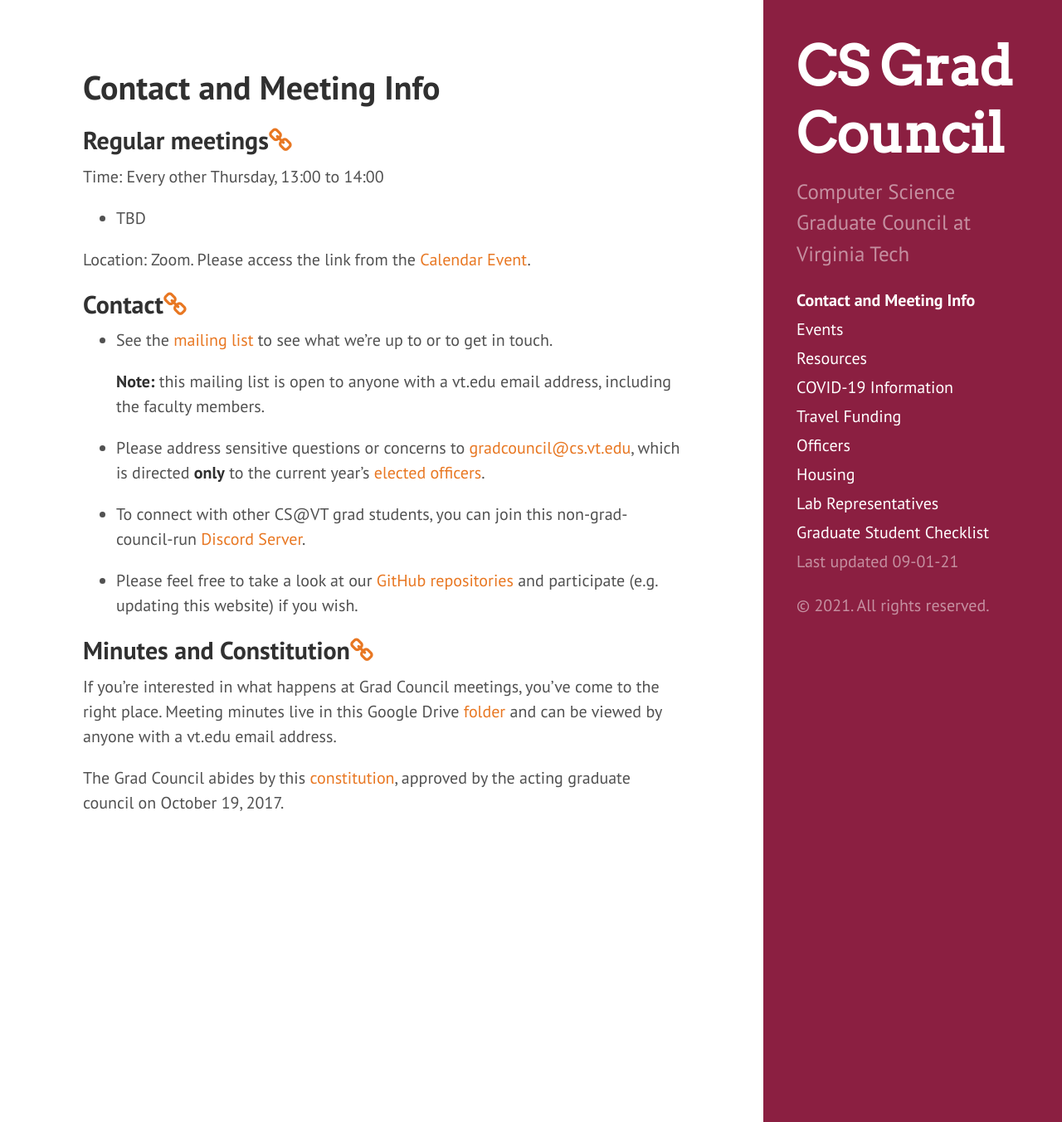
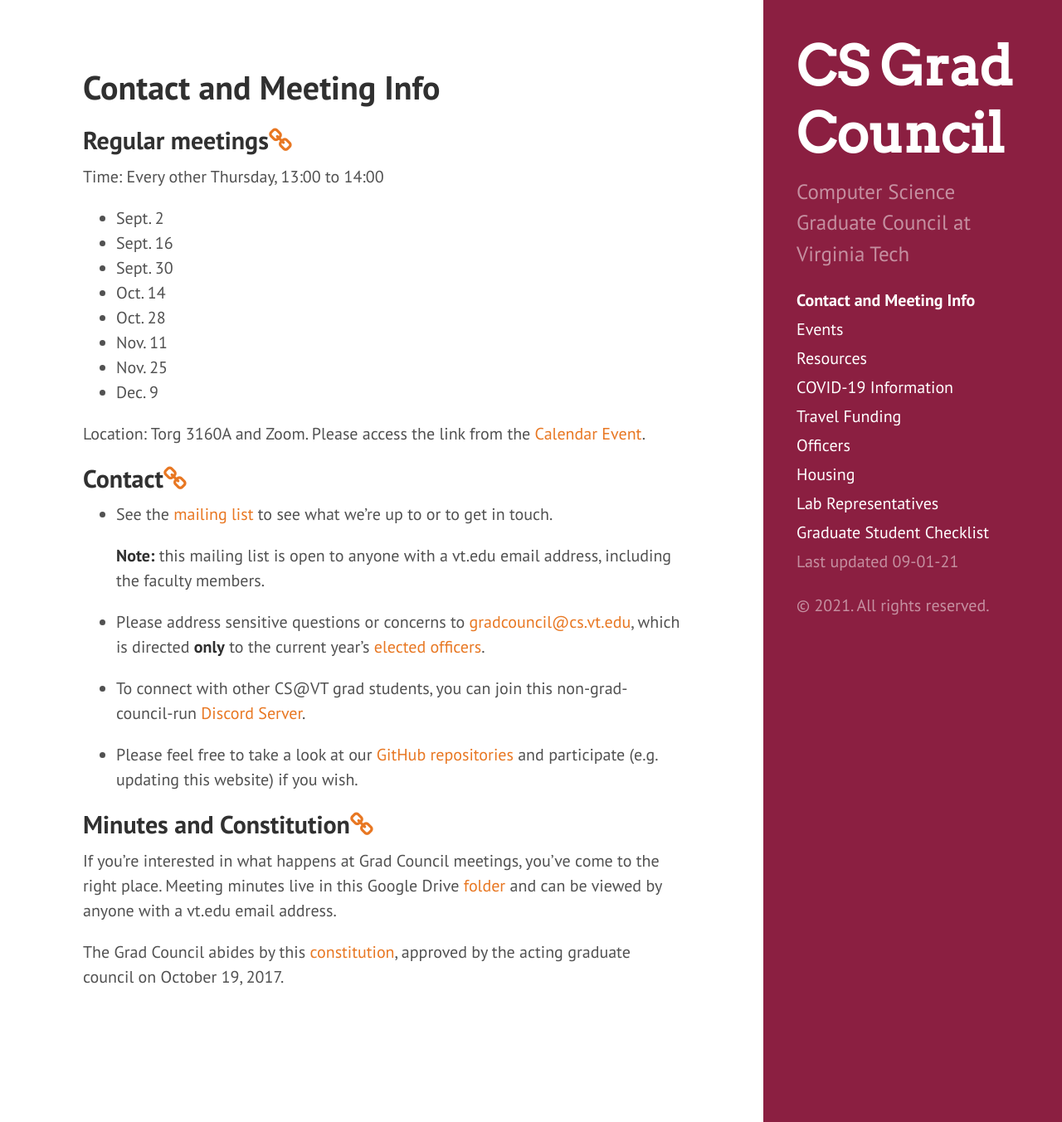
Before and after one commit to CSGraduateCouncil-VirginiaTech/csgc-website, a Jekyll site: the page built from meetings.md, in a window 1280 px wide and 1353 px high. Shown: the whole window at 83% size. Built offline with Jekyll 4.4.1, drawn with Linux system fonts in a browser that asks for light colours.

Commit message:
Update Meetings page with our biweekly meetings

```diff
--- a/meetings.md
+++ b/meetings.md
@@ -6,10 +6,16 @@ permalink: /meetings/
 
 ## <a name="Regularmeetings"></a>Regular meetings<a href="#Regularmeetings"><i class="fa fa-link" aria-hidden="true"></i></a>
 Time: Every other Thursday, 13:00 to 14:00
-* TBD
+* Sept. 2
+* Sept. 16
+* Sept. 30
+* Oct. 14
+* Oct. 28
+* Nov. 11
+* Nov. 25
+* Dec. 9
 
-
-Location: Zoom. Please access the link from the [Calendar Event](https://calendar.google.com/calendar?cid=dnQuZWR1X240bnQ0aGdlNTBrdjdqajFjZDN1NzllaW1rQGdyb3VwLmNhbGVuZGFyLmdvb2dsZS5jb20).
+Location: Torg 3160A and Zoom. Please access the link from the [Calendar Event](https://calendar.google.com/calendar?cid=dnQuZWR1X240bnQ0aGdlNTBrdjdqajFjZDN1NzllaW1rQGdyb3VwLmNhbGVuZGFyLmdvb2dsZS5jb20).
 
 ## <a name="Contact"></a>Contact<a href="#Contact"><i class="fa fa-link" aria-hidden="true"></i></a>
 * See the [mailing list](https://groups.google.com/a/vt.edu/forum/#!forum/csgc-g) to see what we're up to or to get in touch.
```
